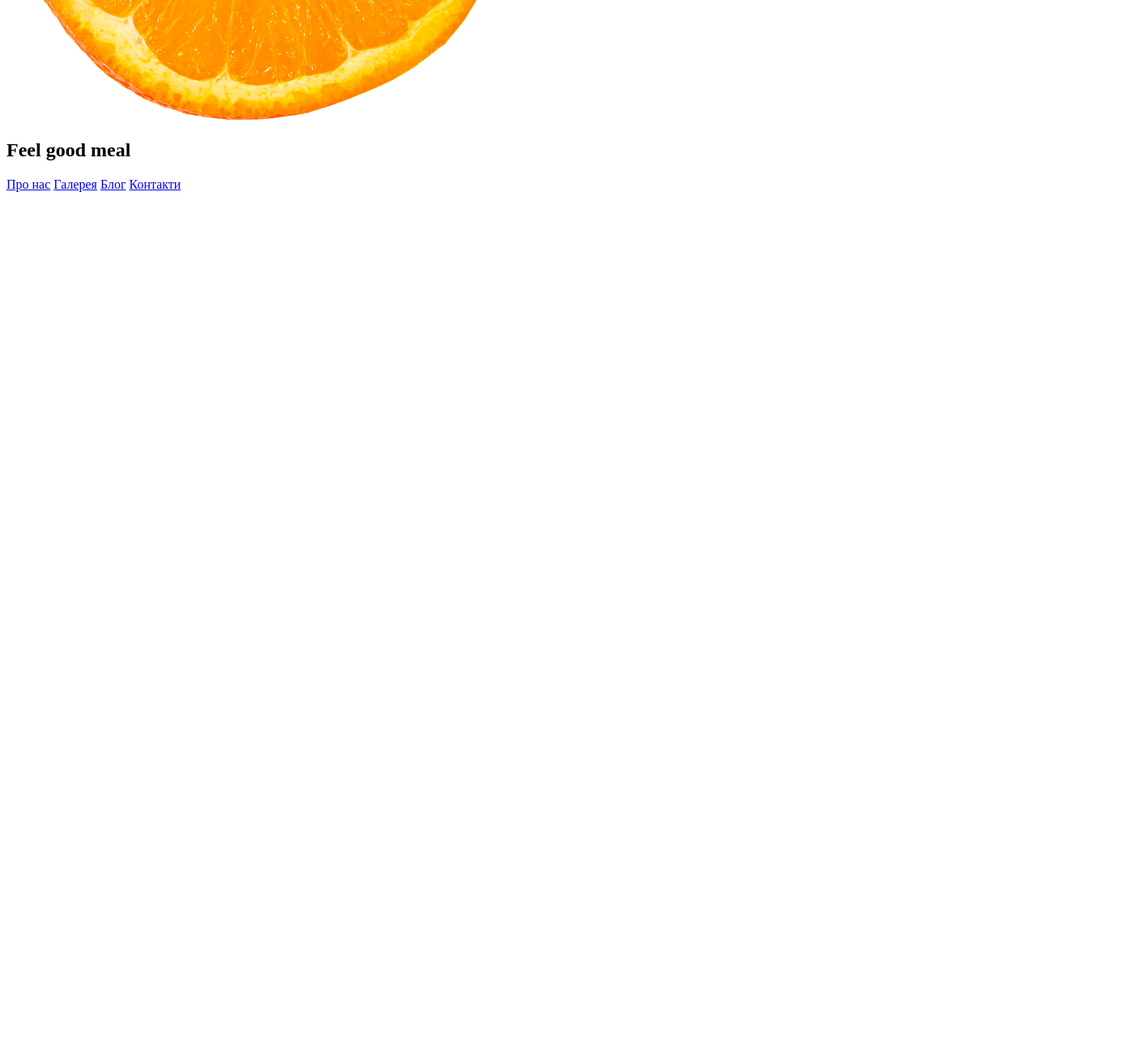
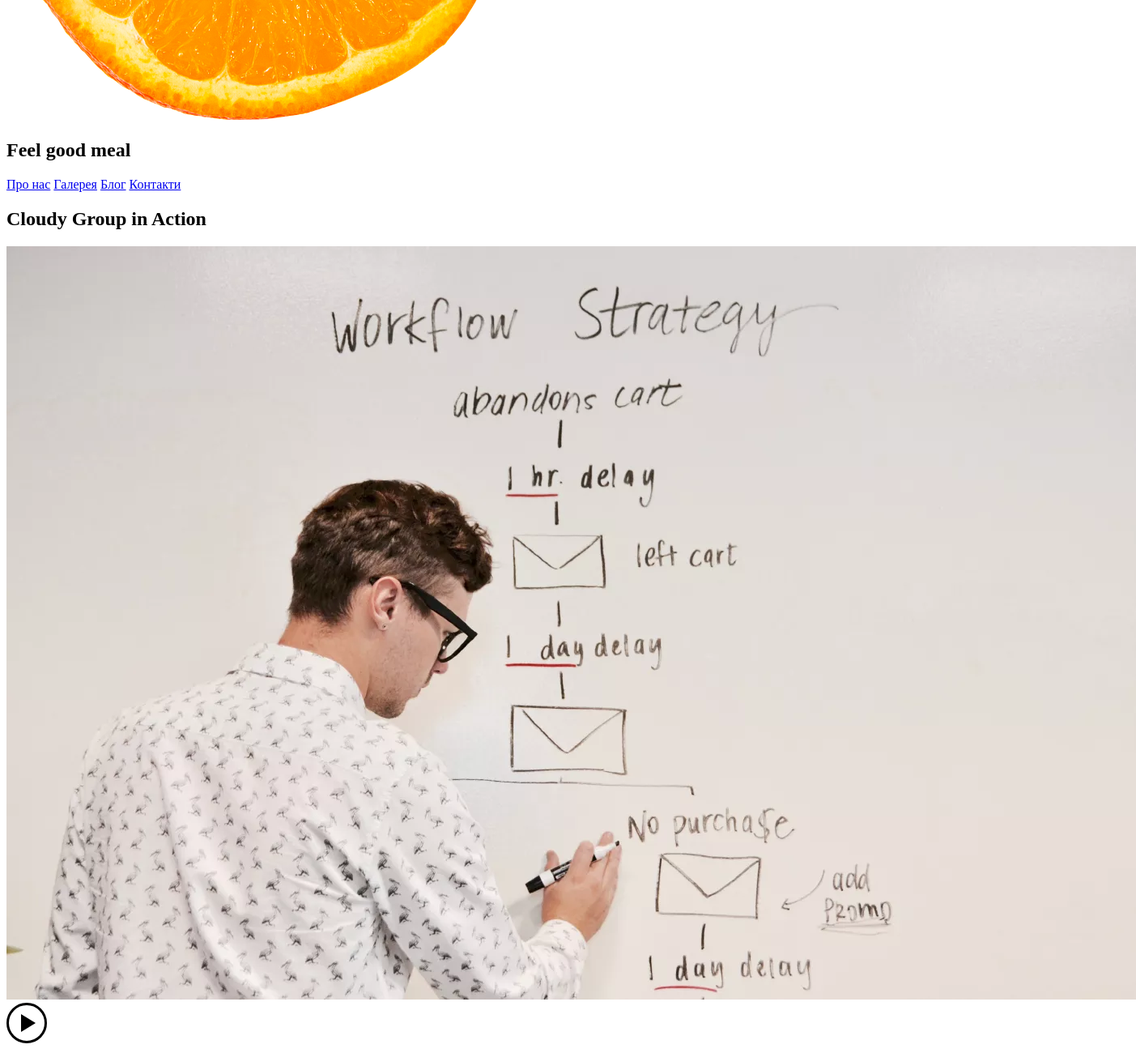
Before and after one commit to marianamartsy/html-mariana, a plain HTML site: page index.html in a window 1280 px wide. Shown: the part 500-1800 px from the top of the page at 81% size, 1403 px wide, since content can reach past the window. Before the commit the page ends 800 px from the top, so only its background shows below. Drawn offline with Linux system fonts and the light colour scheme.

Commit message:
temporary

```diff
--- a/index.html
+++ b/index.html
@@ -1,5 +1,6 @@
 <!DOCTYPE html>
 <html lang="en">
+
 <head>
     <meta charset="UTF-8">
     <meta http-equiv="X-UA-Compatible" content="IE=edge">
@@ -7,6 +8,7 @@
     <title>Document</title>
     <link rel="shortcut icon" href="https://placekitten.com/96/139" type="image/x-icon">
 </head>
+
 <body>
     <header id="home">
         <nav>
@@ -17,7 +19,7 @@
             <div class="menu">
                 <a href="#about-us" class="menu-item">Про нас</a>
                 <a href="#gallery" class="menu-item">Галерея</a>
-            <a href="#blog" class="menu-item">Блог</a></a>
+                <a href="#blog" class="menu-item">Блог</a>
                 <a href="#contacts" class="menu-item">Контакти</a>
             </div>
 
@@ -25,9 +27,39 @@
     </header>
     <main>
 
+        <section class="section-in-action">
+            <div class="in-action-header">
+                <h2>Cloudy Group in Action</h2>
+            </div>
+            <div class="in-action-body">
+                <img src="img/writing_on_the_desk.webp" alt="man writing on the desk">
+                <svg xmlns="http://www.w3.org/2000/svg"
+                    xmlns:xlink="http://www.w3.org/1999/xlink" version="1.1" x="0px" y="0px" viewBox="0 0 100 100"
+                    enable-background="new 0 0 100 100" xml:space="preserve" style="max-width:100%" height="50px">
+                    <g style="" fill="currentColor">
+                        <circle fill="none" stroke="currentColor" stroke-width="6" stroke-miterlimit="10" cx="50"
+                            cy="49.998" r="47" style=""></circle>
+                        <polygon points="36,28 72,49.96 36,71.921  " style="" fill="currentColor"></polygon>
+                    </g>
+                </svg>
+            </div>
+        </section>
+
+
+
+
+
+
+
+
+
+
+
+
     </main>
     <footer id="contacts">
 
     </footer>
 </body>
+
 </html>
```
Also changed, not shown: img/writing_on_the_desk.webp (added). Lines whose indentation alone changed are shown as unchanged.
